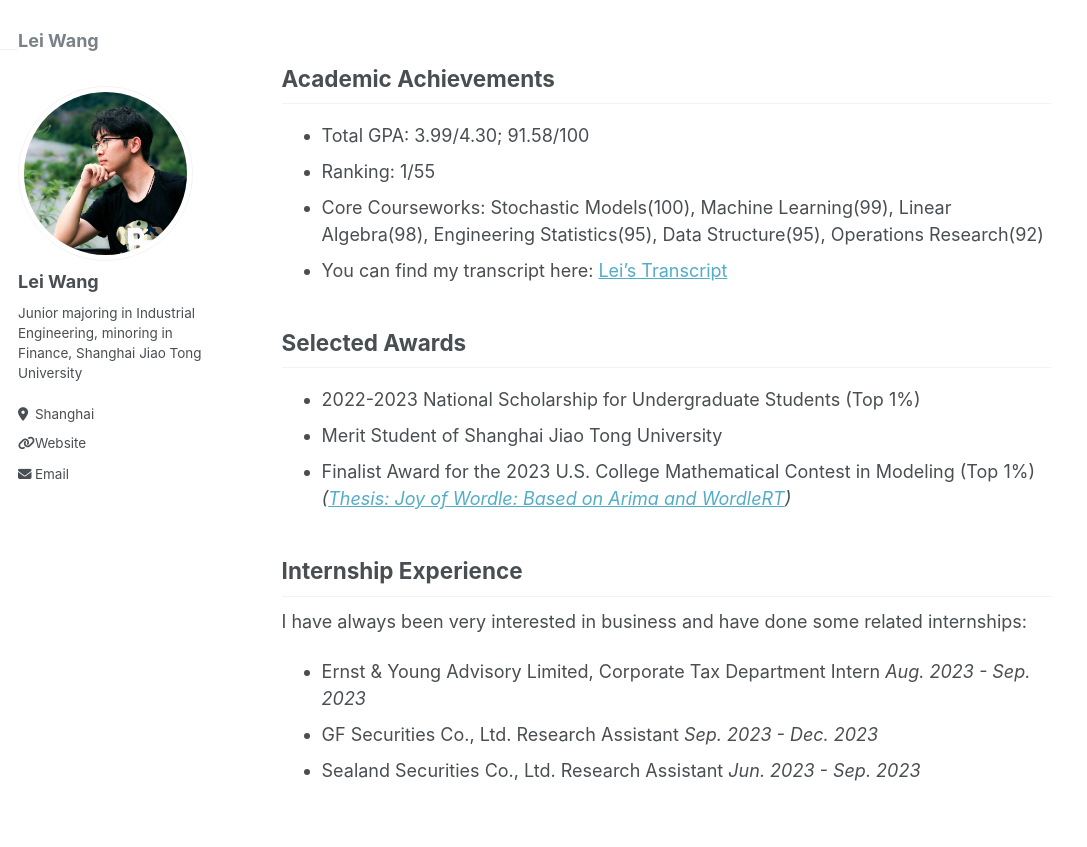
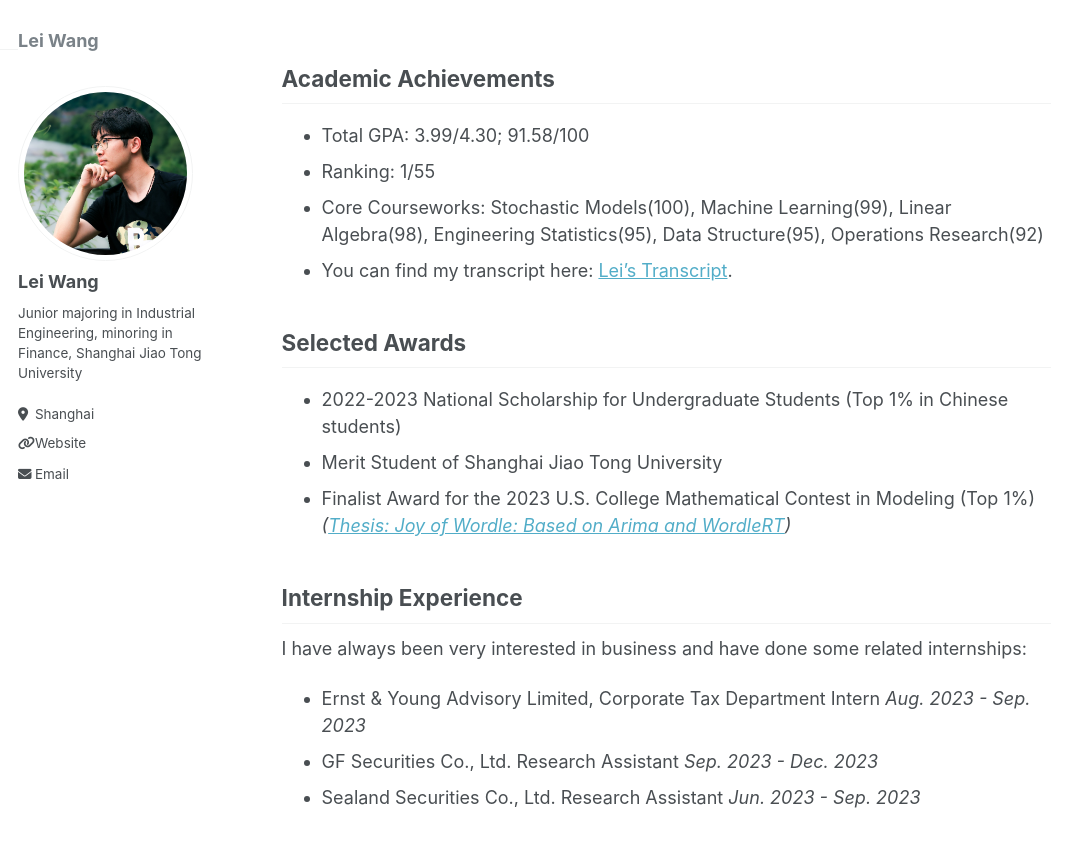
Before and after one commit to Wanglei123SJTU/Wanglei123SJTU.github.io, a Jekyll site: the page built from _pages/about.md, in a window 1280 px wide and 900 px high, scrolled down 499 px. Shown: the top 847 px of the window, without its empty margins (0-1087 px from the left). Built offline with Jekyll 4.4.1, drawn with Linux system fonts in a browser that asks for light colours.

Commit message:
Update about.md

```diff
--- a/_pages/about.md
+++ b/_pages/about.md
@@ -24,11 +24,11 @@ Academic Achievements
 * Total GPA: 3.99/4.30; 91.58/100
 * Ranking: 1/55
 * Core Courseworks: Stochastic Models(100), Machine Learning(99), Linear Algebra(98), Engineering Statistics(95), Data Structure(95), Operations Research(92)
-* You can find my transcript here: [Lei's Transcript](../files/Lei's Transcript.pdf)
+* You can find my transcript here: [Lei's Transcript](../files/Lei's_Transcript.pdf).
 
 Selected Awards
 ------
-* 2022-2023 National Scholarship for Undergraduate Students (Top 1%)
+* 2022-2023 National Scholarship for Undergraduate Students (Top 1% in Chinese students)
 * Merit Student of Shanghai Jiao Tong University
 * Finalist Award for the 2023 U.S. College Mathematical Contest in Modeling (Top 1%) _([Thesis: Joy of Wordle: Based on Arima and WordleRT](../files/2312998.pdf))_
 
```
